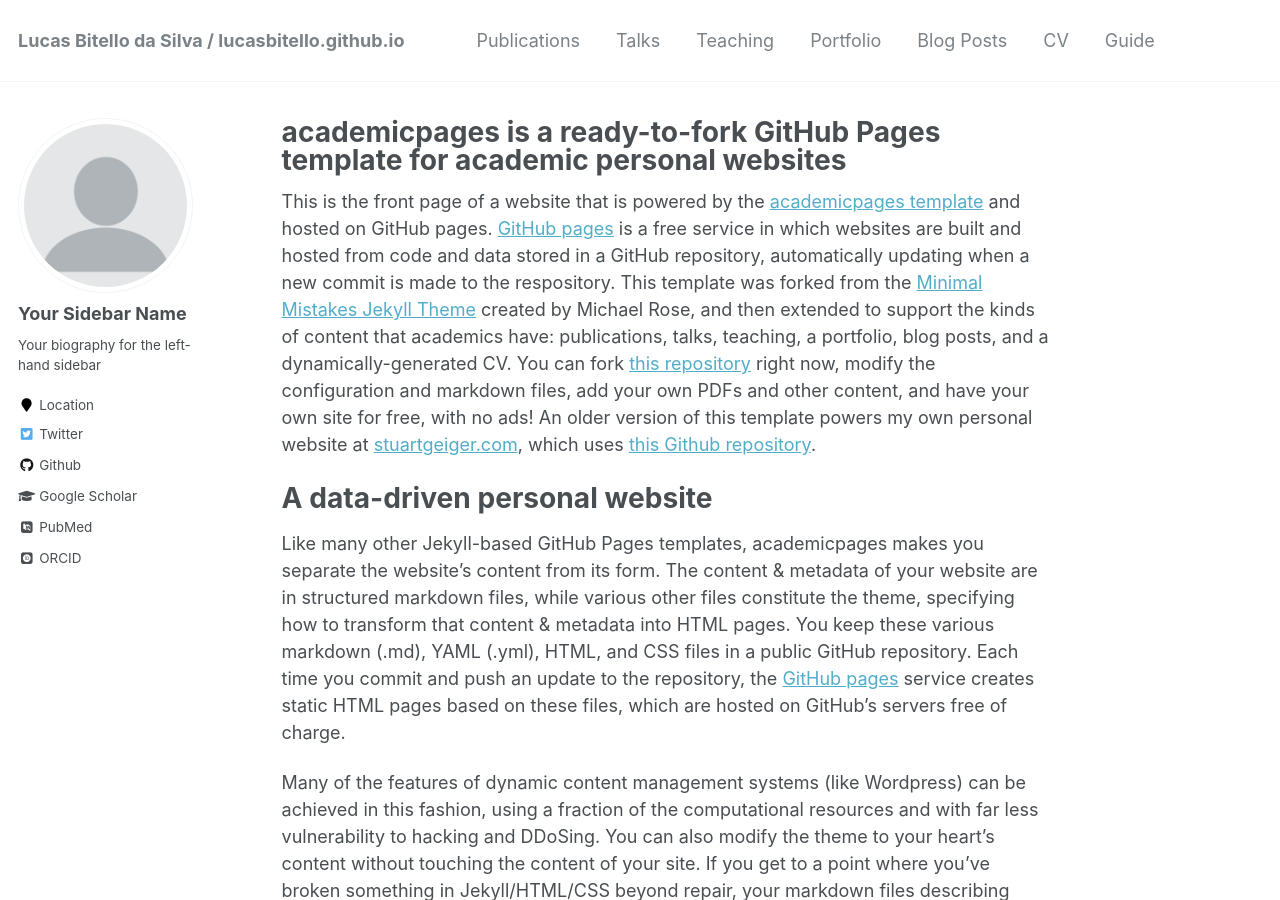
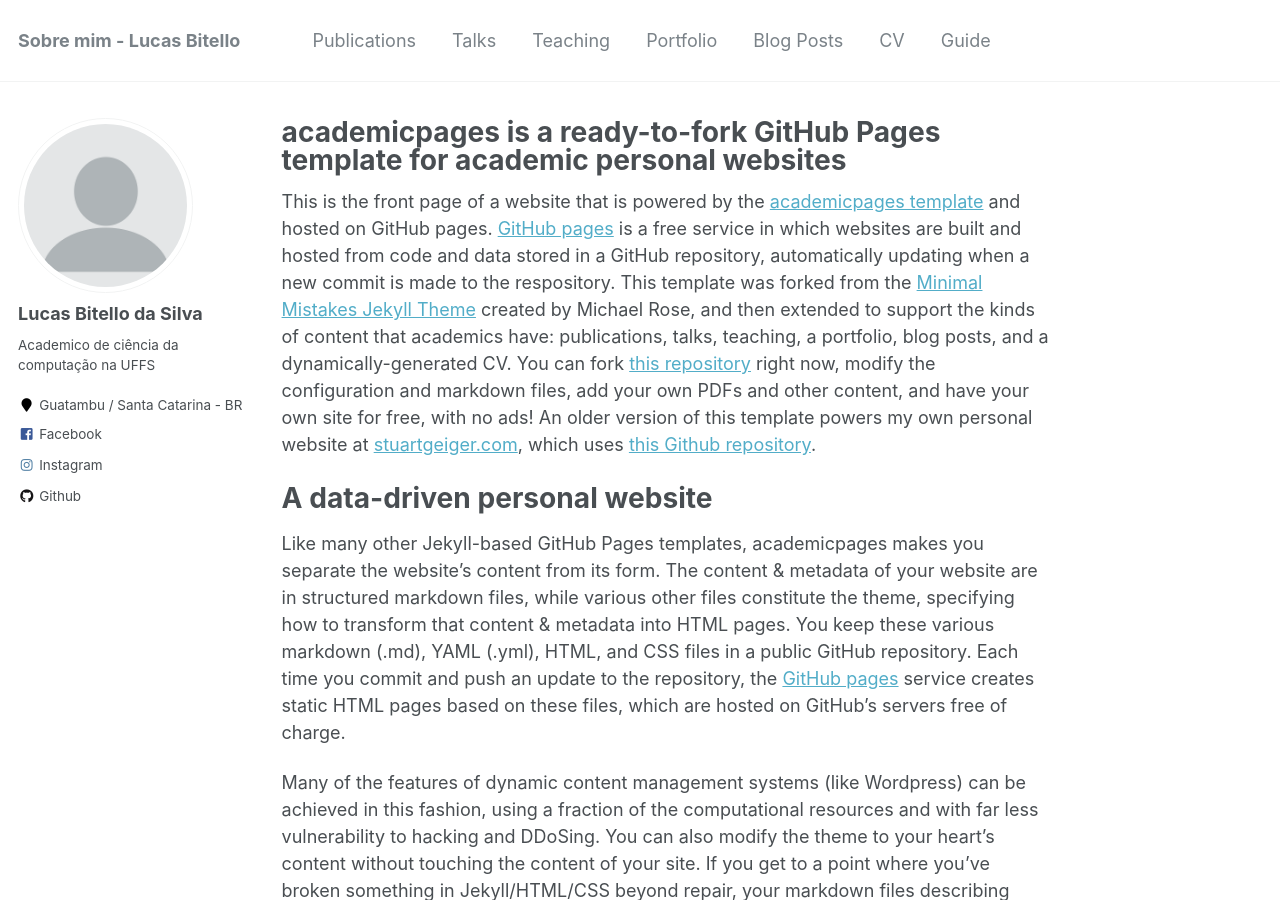
Before and after one commit to LucasBitello/lucasbitello.github.io, a Jekyll site: the page built from _pages/about.md, in a window 1280 px wide and 900 px high. Built offline with Jekyll 4.4.1, drawn with Linux system fonts in a browser that asks for light colours; some web fonts are replaced; some of the changed text lies outside the part shown.

Commit message:
Primerias edições

```diff
--- a/_config.yml
+++ b/_config.yml
@@ -7,9 +7,9 @@
 
 # Site Settings
 locale                   : "pt-BR"
-title                    : "Lucas Bitello da Silva / lucasbitello.github.io"
+title                    : "Sobre mim - Lucas Bitello"
 title_separator          : "-"
-name                     : &name "Lucas Bitello"
+name                     : &name "Lucas Bitello da Silva"
 description              : &description "personal description"
 url                      : https://lucasbitello.github.io # the base hostname & protocol for your site e.g. "https://mmistakes.github.io"
 baseurl                  : "" # the subpath of your site, e.g. "/blog"
@@ -80,13 +80,13 @@ analytics:
 
 # Site Author
 author:
-  name             : "Your Sidebar Name"
+  name             : "Lucas Bitello da Silva"
   avatar           : "profile.png"
-  bio              : "Your biography for the left-hand sidebar"
-  location         : "Location"
+  bio              : "Academico de ciência da computação na UFFS"
+  location         : "Guatambu / Santa Catarina - BR"
   employer         :
-  pubmed           : "https://www.ncbi.nlm.nih.gov/pubmed/?term=john+snow"
-  googlescholar    : "http://yourfullgooglescholarurl.com"
+  pubmed           :
+  googlescholar    :
   email            :
   researchgate     :  # example: "https://www.researchgate.net/profile/yourprofile"
   uri              :
@@ -94,22 +94,22 @@ author:
   codepen          :
   dribbble         :
   flickr           :
-  facebook         :
+  facebook         : "https://www.facebook.com/lucasbitellods"
   foursquare       :
-  github           : "academicpages"
+  github           : "github.com/LucasBitello"
   google_plus      :
   keybase          :
-  instagram        :
-  impactstory      : #"https://profiles.impactstory.org/u/xxxx-xxxx-xxxx-xxxx"
+  instagram        : "https://www.instagram.com/lucasbitello"
+  impactstory      :
   lastfm           :
   linkedin         :
-  orcid            : "http://orcid.org/yourorcidurl"
+  orcid            :
   pinterest        :
   soundcloud       :
   stackoverflow    : # http://stackoverflow.com/users/123456/username
   steam            :
   tumblr           :
-  twitter          : "replacethistwitterhandle"
+  twitter          :
   vine             :
   weibo            :
   xing             :
```
